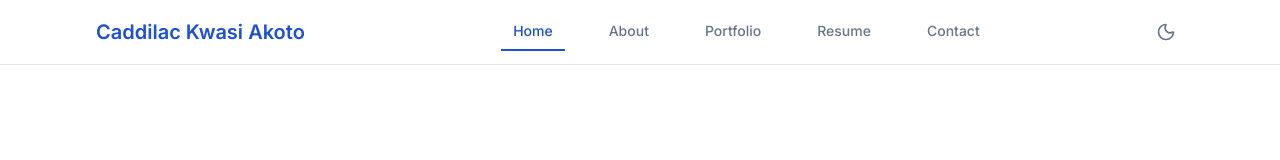
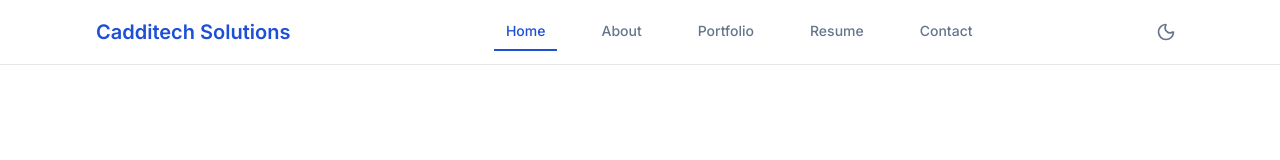
Before and after one commit to Caddilac1/portfolio_pro, a React (Vite) app: page / in a window 1280 px wide. Shown: the top 160 px of the page. Built offline with nearby package versions, Linux system fonts and the light colour scheme.

Commit message:
Remove node_modules from repo and update .gitignore

```diff
--- a/index.html
+++ b/index.html
@@ -7,8 +7,6 @@
     <title>Caddilac - Portfolio</title>
     <meta name="description" content="Modern portfolio website showcasing professional work, projects, and achievements">
     <link href="https://fonts.googleapis.com/css2?family=Inter:wght@400;500;600;700&display=swap" rel="stylesheet">
-    <!-- CRITICAL: DO NOT REMOVE/MODIFY THIS COMMENT OR THE SCRIPT BELOW -->
-
   </head>
   <body>
     <div id="root"></div>
--- a/src/App.tsx
+++ b/src/App.tsx
@@ -70,7 +70,7 @@ function App() {
         <div className="max-w-6xl mx-auto px-4 sm:px-6 lg:px-8">
           <div className="flex justify-between items-center h-16">
             <div className="flex-shrink-0">
-              <h1 className="text-xl font-semibold text-primary">Caddilac Kwasi Akoto</h1>
+              <h1 className="text-xl font-semibold text-primary">Cadditech Solutions</h1>
             </div>
 
             {/* Desktop Navigation */}
```
